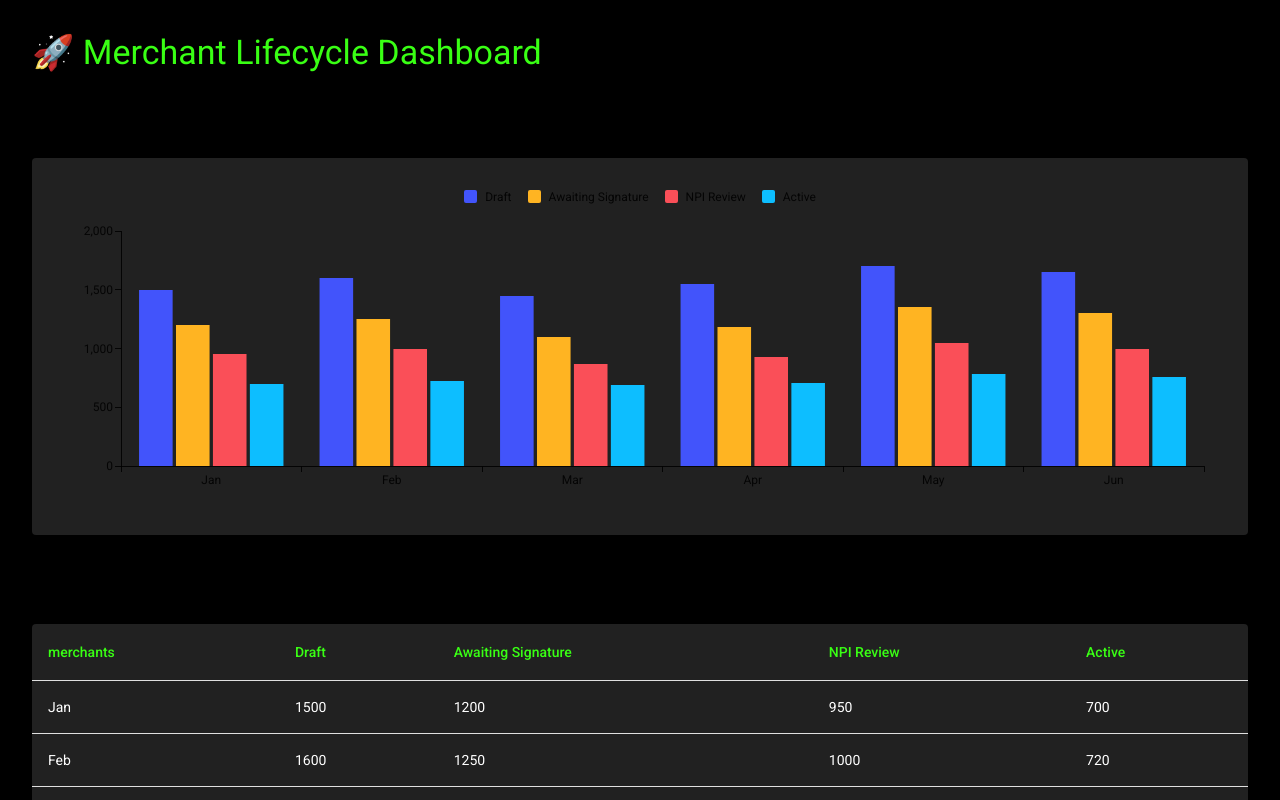
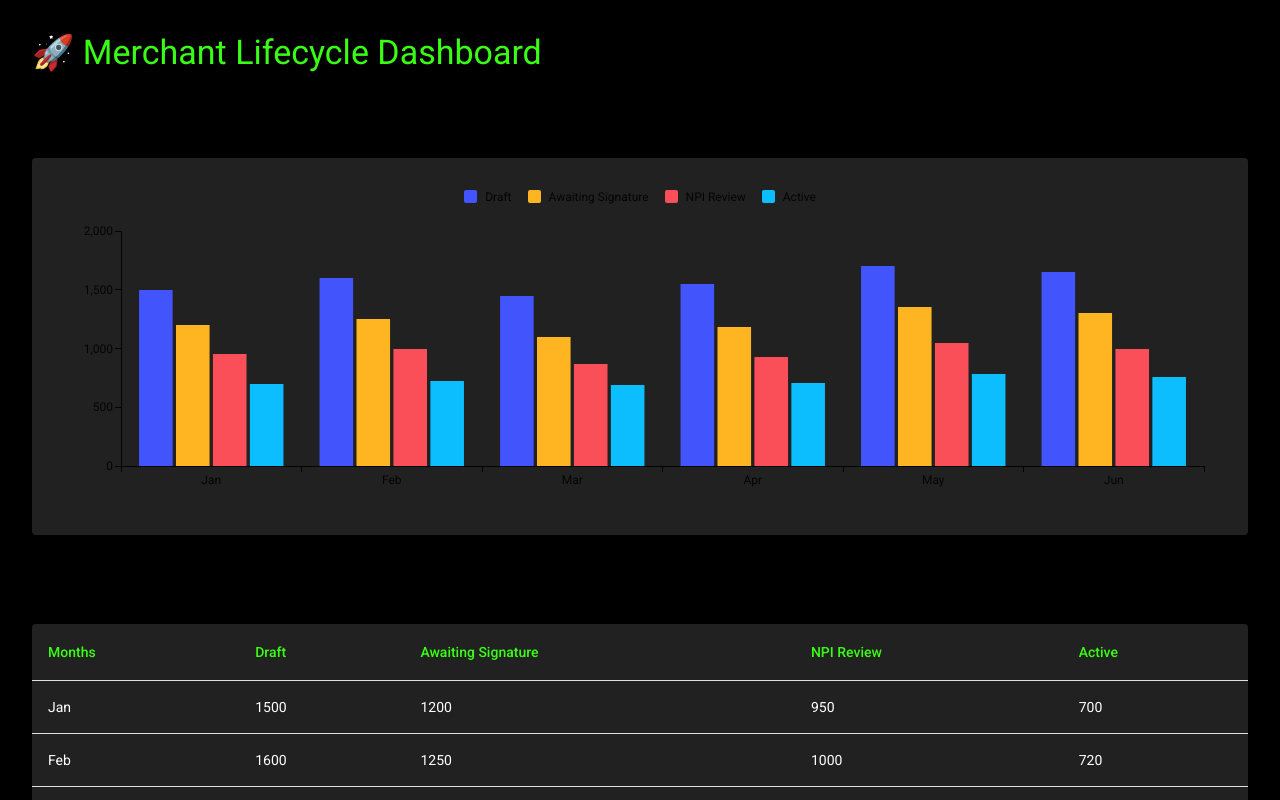
Before and after one commit to Niyaaz-Majiet/APB_Template, a Next.js app: page / in a window 1280 px wide. Shown: the top 800 px of the page. Built offline with nearby package versions, Linux system fonts and the light colour scheme; what @mui/material-nextjs, @mui/x-license would draw is missing.

Commit message:
fix: data alignment for application funnel data

```diff
--- a/public/data.json
+++ b/public/data.json
@@ -1,11 +1,11 @@
 {
   "applicationFunnel": [
-  { "merchants": "Jan", "Draft": 1500, "Awaiting Signature": 1200, "NPI Review": 950, "Active": 700 },
-  { "merchants": "Feb", "Draft": 1600, "Awaiting Signature": 1250, "NPI Review": 1000, "Active": 720 },
-  { "merchants": "Mar", "Draft": 1450, "Awaiting Signature": 1100, "NPI Review": 870, "Active": 690 },
-  { "merchants": "Apr", "Draft": 1550, "Awaiting Signature": 1180, "NPI Review": 930, "Active": 710 },
-  { "merchants": "May", "Draft": 1700, "Awaiting Signature": 1350, "NPI Review": 1050, "Active": 780 },
-  { "merchants": "Jun", "Draft": 1650, "Awaiting Signature": 1300, "NPI Review": 1000, "Active": 760 }
+  { "Months": "Jan", "Draft": 1500, "Awaiting Signature": 1200, "NPI Review": 950, "Active": 700 },
+  { "Months": "Feb", "Draft": 1600, "Awaiting Signature": 1250, "NPI Review": 1000, "Active": 720 },
+  { "Months": "Mar", "Draft": 1450, "Awaiting Signature": 1100, "NPI Review": 870, "Active": 690 },
+  { "Months": "Apr", "Draft": 1550, "Awaiting Signature": 1180, "NPI Review": 930, "Active": 710 },
+  { "Months": "May", "Draft": 1700, "Awaiting Signature": 1350, "NPI Review": 1050, "Active": 780 },
+  { "Months": "Jun", "Draft": 1650, "Awaiting Signature": 1300, "NPI Review": 1000, "Active": 760 }
 ],
   "signPerformance": [
     { "week": "Week 1", "avgTime": 3.2, "completionRate": 82 },
@@ -18,11 +18,11 @@
     { "week": "Week 8", "avgTime": 2.6, "completionRate": 92 }
   ],
   "merchantStatus": [
-    { "merchants": "Jan", "Active": 600, "Inactive": 150, "Suspended": 50 },
-    { "merchants": "Feb", "Active": 620, "Inactive": 160, "Suspended": 55 },
-    { "merchants": "Mar", "Active": 640, "Inactive": 170, "Suspended": 60 },
-    { "merchants": "Apr", "Active": 660, "Inactive": 165, "Suspended": 58 },
-    { "merchants": "May", "Active": 680, "Inactive": 175, "Suspended": 65 },
-    { "merchants": "Jun", "Active": 700, "Inactive": 180, "Suspended": 70 }
+    { "Months": "Jan", "Active": 600, "Inactive": 150, "Suspended": 50 },
+    { "Months": "Feb", "Active": 620, "Inactive": 160, "Suspended": 55 },
+    { "Months": "Mar", "Active": 640, "Inactive": 170, "Suspended": 60 },
+    { "Months": "Apr", "Active": 660, "Inactive": 165, "Suspended": 58 },
+    { "Months": "May", "Active": 680, "Inactive": 175, "Suspended": 65 },
+    { "Months": "Jun", "Active": 700, "Inactive": 180, "Suspended": 70 }
   ]
 }
--- a/src/app/page.tsx
+++ b/src/app/page.tsx
@@ -51,7 +51,7 @@ export default function home() {
       <Paper sx={{ p: 3, mb: 3, bgcolor: "grey.900" }}>
         {view === "bar" && (
           <BarChart
-            xAxis={[{ scaleType: "band", dataKey: "merchants" }]}
+            xAxis={[{ scaleType: "band", dataKey: "Months" }]}
             series={[
                   { dataKey: "Draft", label: "Draft" },
                   { dataKey: "Awaiting Signature", label: "Awaiting Signature" },
```
Lines whose indentation alone changed are shown as unchanged.
